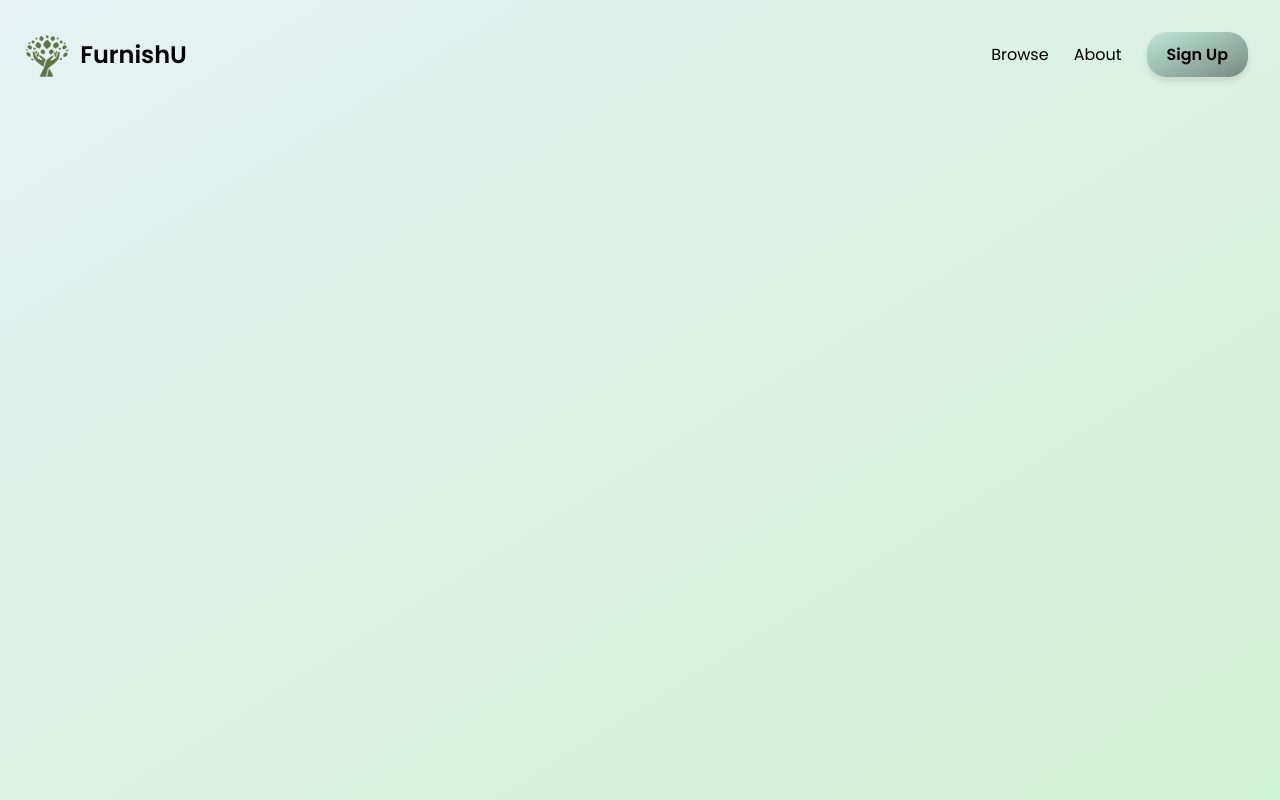
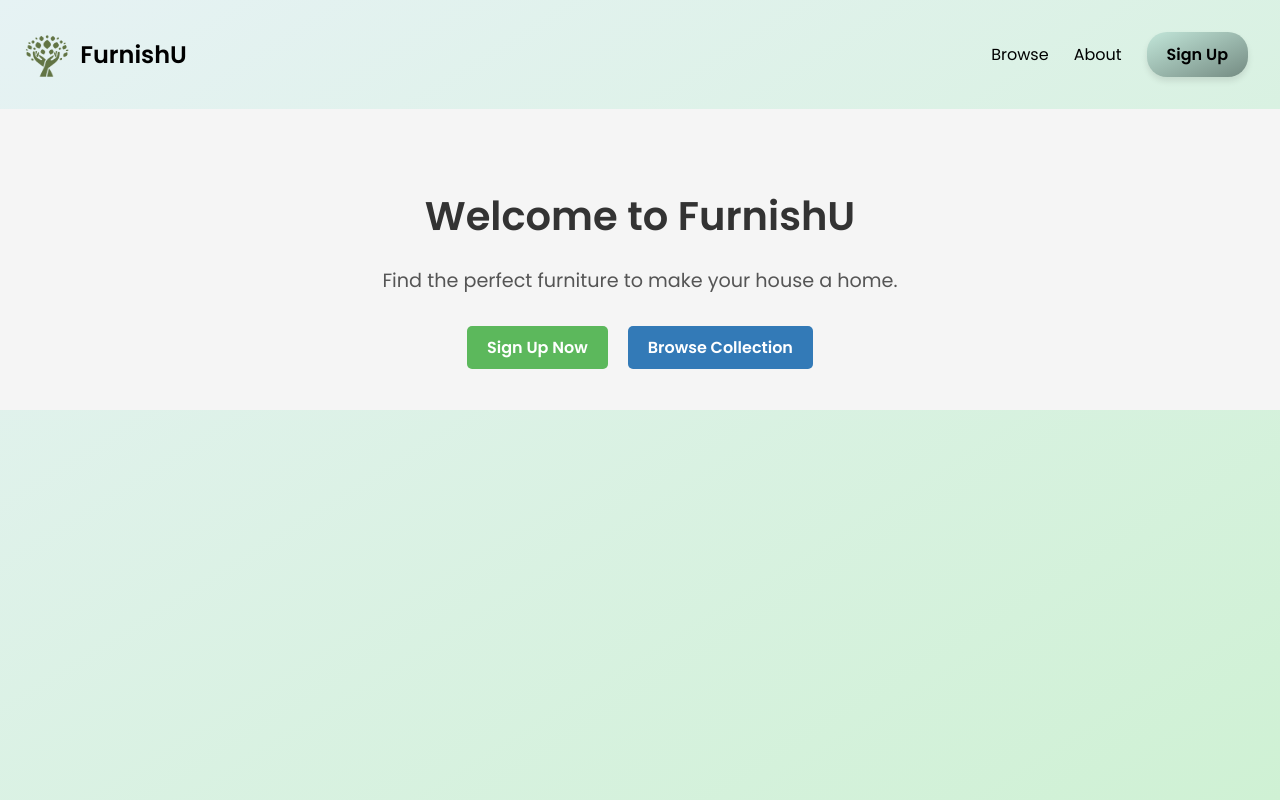
Before and after one commit to sirenaakopyan/FurnishU, a React (Create React App) app in the folder my-app/: page / in a window 1280 px wide. Built offline with nearby package versions, Linux system fonts and the light colour scheme; no server answers.

Commit message:
landing page

```diff
--- a/my-app/src/App.js
+++ b/my-app/src/App.js
@@ -5,6 +5,7 @@ import Navbar from './components/Navbar';
 import About from './components/About';
 import Signup from './components/Signup';
 import Logout from './components/Logout';
+import LandingPage from './components/LandingPage';
 
 
 function App() {
@@ -14,6 +15,7 @@ function App() {
           <div className='App'>
             <Navbar/>
             <Routes>
+            <Route path="/" element={<LandingPage />} />
               <Route path="/about" element={<About />} />
               <Route path="/signup" element={<Signup />} />
               <Route path="/logout" element={<Logout />} />
--- /dev/null
+++ b/my-app/src/components/LandingPage.css
@@ -0,0 +1,44 @@
+/* LandingPage.css */
+.landing-container {
+    text-align: center;
+    padding: 50px 20px;
+    background: #f5f5f5;
+  }
+
+  .landing-header h1 {
+    font-size: 2.5em;
+    color: #333;
+    margin-bottom: 20px;
+  }
+
+  .landing-header p {
+    font-size: 1.2em;
+    color: #555;
+    margin-bottom: 40px;
+  }
+
+  .btn-signup, .btn-browse {
+    padding: 10px 20px;
+    margin: 10px;
+    border-radius: 5px;
+    text-decoration: none;
+    font-weight: bold;
+    color: #fff;
+    cursor: pointer;
+  }
+
+  .btn-signup {
+    background-color: #5cb85c;
+  }
+
+  .btn-signup:hover {
+    background-color: #4cae4c;
+  }
+
+  .btn-browse {
+    background-color: #337ab7;
+  }
+
+  .btn-browse:hover {
+    background-color: #286090;
+  }
--- /dev/null
+++ b/my-app/src/components/LandingPage.jsx
@@ -0,0 +1,35 @@
+import React, { useState, useEffect } from 'react';
+import { Link } from 'react-router-dom';
+import { getAuth, onAuthStateChanged } from 'firebase/auth';
+import './LandingPage.css'; // Ensure you have the CSS for styling
+
+const LandingPage = () => {
+  const [isLoggedIn, setIsLoggedIn] = useState(false);
+
+  useEffect(() => {
+    const auth = getAuth();
+    const unsubscribe = onAuthStateChanged(auth, (user) => {
+      if (user) {
+        setIsLoggedIn(true);
+      } else {
+        setIsLoggedIn(false);
+      }
+    });
+    return () => unsubscribe();
+  }, []);
+
+  return (
+    <div className="landing-container">
+      <header className="landing-header">
+        <h1>Welcome to FurnishU</h1>
+        <p>Find the perfect furniture to make your house a home.</p>
+        {!isLoggedIn && (
+          <Link to="/signup" className="btn-signup">Sign Up Now</Link>
+        )}
+        <Link to="/browse" className="btn-browse">Browse Collection</Link>
+      </header>
+    </div>
+  );
+};
+
+export default LandingPage;
```
